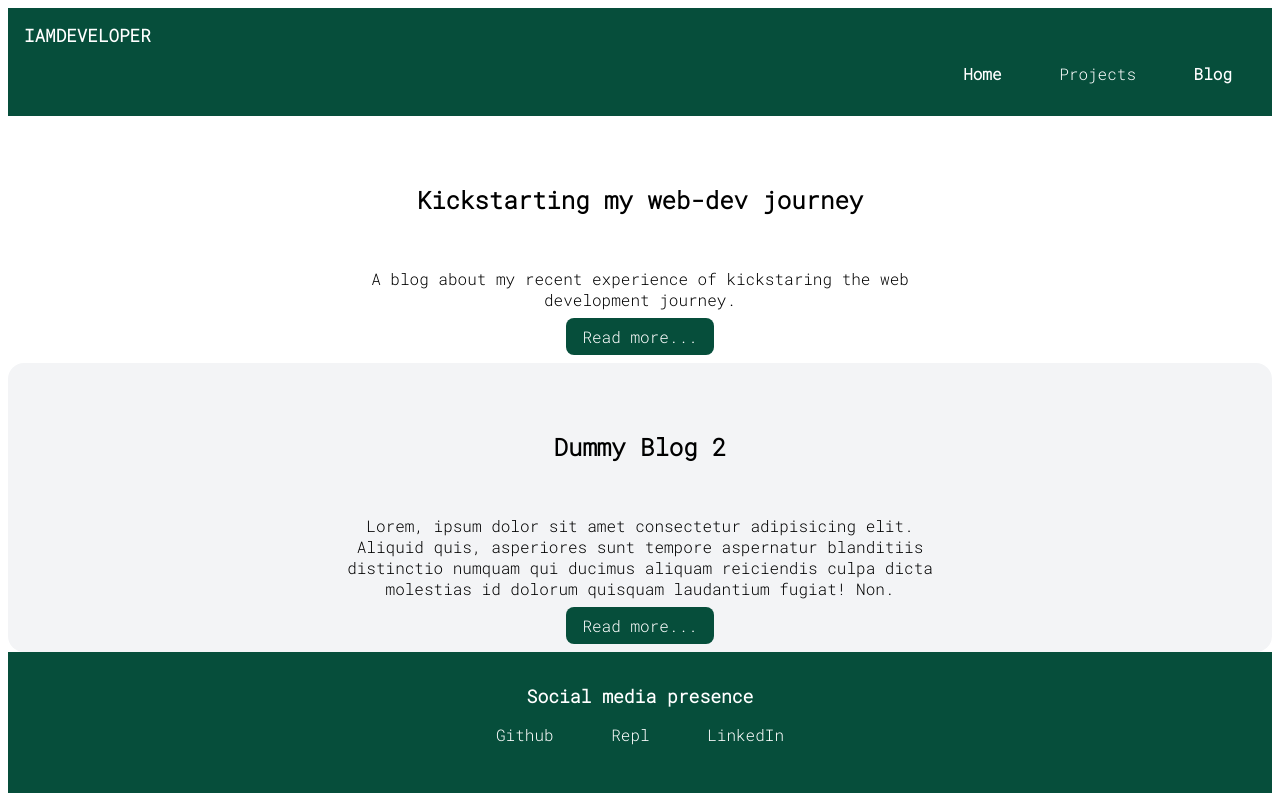
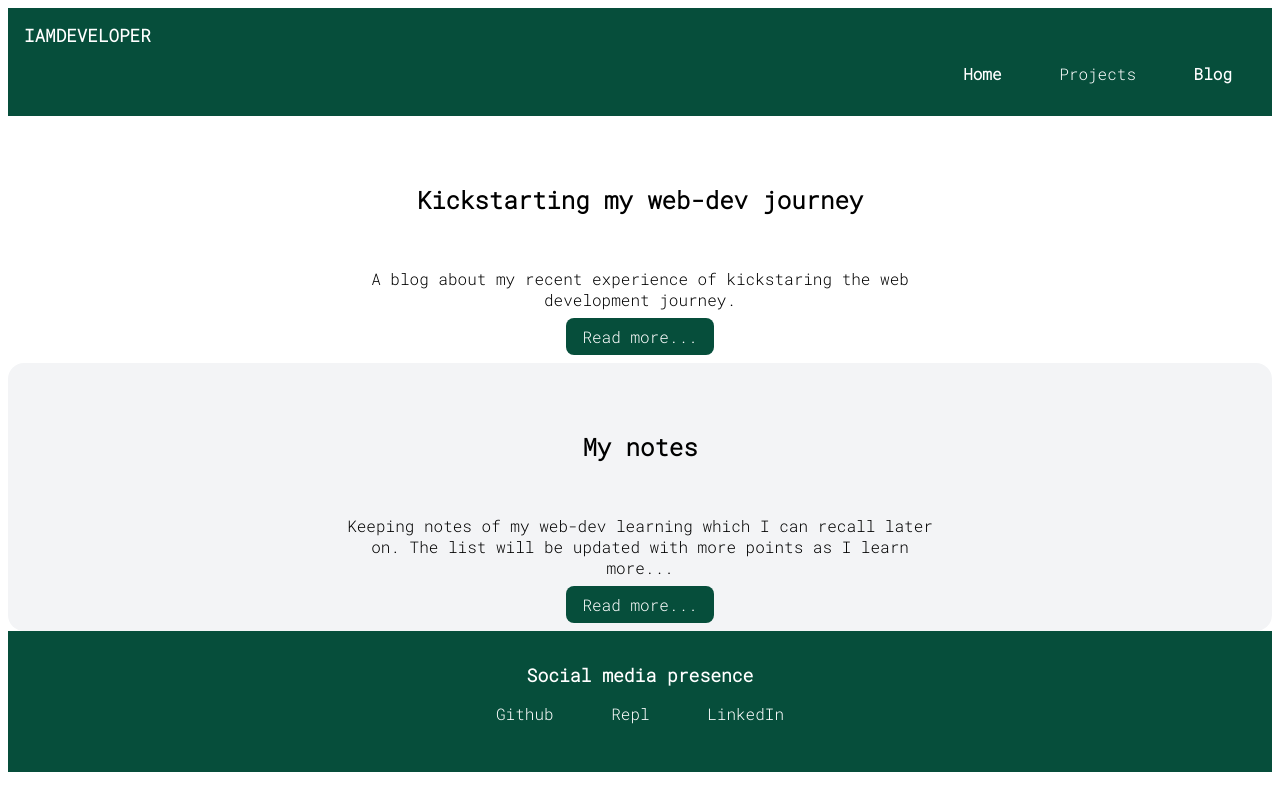
Before and after one commit to vishalg8454/portfolio, a plain HTML site: page blog.html in a window 1280 px wide. Drawn offline with Linux system fonts and the light colour scheme.

Commit message:
edit blogs

```diff
--- a/blog.html
+++ b/blog.html
@@ -36,9 +36,10 @@
 
     <section class="section ow" style="padding: 1rem;">
         <div class="container container-center">
-            <h1>Dummy Blog 2</h1>
-            <p>Lorem, ipsum dolor sit amet consectetur adipisicing elit. Aliquid quis, asperiores sunt tempore aspernatur blanditiis distinctio numquam qui ducimus aliquam reiciendis culpa dicta molestias id dolorum quisquam laudantium fugiat! Non.</p>
-                <a href="/dummyblog2.html" class="link link-primary">Read more...</a>
+            <h1>My notes</h1>
+            <p>Keeping notes of my web-dev learning which I can recall later on. The list will be updated with more
+                points as I learn more...</p>
+            <a href="/dummyblog2.html" class="link link-primary">Read more...</a>
         </div>
     </section>
 
@@ -46,7 +47,7 @@
         <div class="footer-header">Social media presence</div>
         <ul class="social-links list-non-bullet">
             <li class="list-item-inline">
-                <a href="https://github.com/vishalg8454" class="link" >
+                <a href="https://github.com/vishalg8454" class="link">
                     Github
                 </a>
             </li>
--- a/styles.css
+++ b/styles.css
@@ -62,7 +62,7 @@ hr{
     padding: 2rem;
 }
 .hero .hero-img{
-    max-width: 350px;
+    max-width: 500px;
     display: block;
     margin: auto;
 }
```
Also changed, not shown: dummy_blog1.html (+3 -2 lines), dummyblog2.html (+2 -1 lines), images/IMG_20210916_223050281.jpeg (added), 2 other files.
